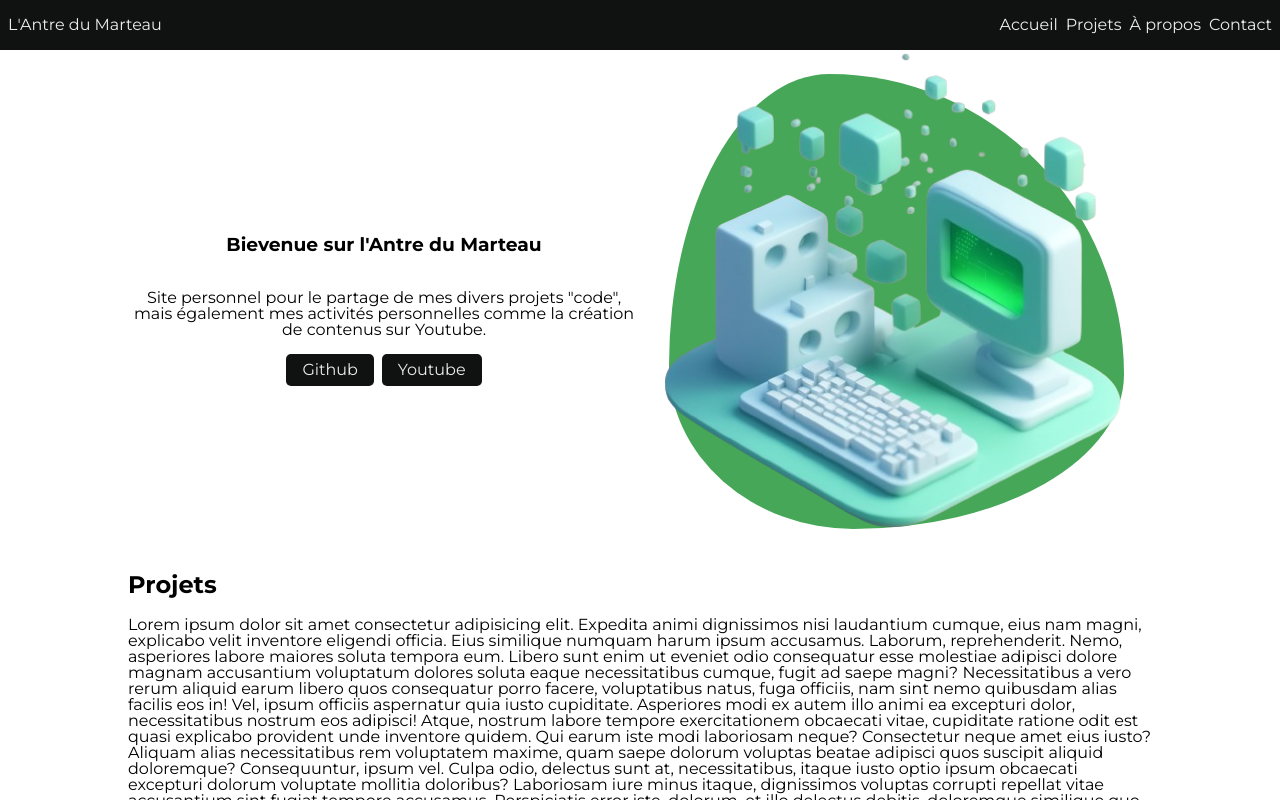
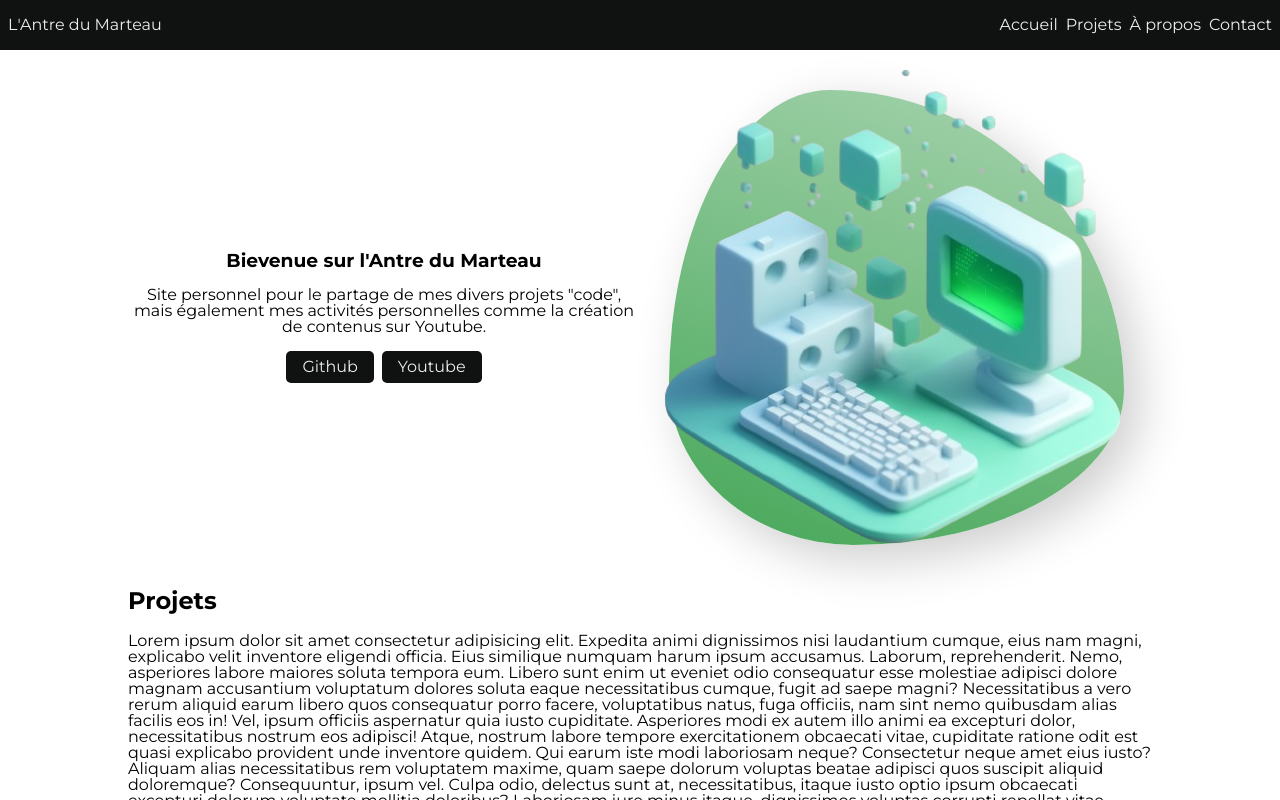
Before and after one commit to Brossierclement/website, a React (Vite) app: page / in a window 1280 px wide. Shown: the top 800 px of the page. Built offline with nearby package versions, Linux system fonts and the light colour scheme.

Commit message:
chore: change linear gradient to background image-welcome

```diff
--- a/src/assets/pages/home/home.scss
+++ b/src/assets/pages/home/home.scss
@@ -2,16 +2,21 @@
 .home {
   margin: 0 auto;
   max-width: 1024px;
-  padding: 50px 8px 0 8px;
+  padding: 66px 8px 0 8px;
   .section {
     scroll-margin-top: 68px;
   }
   .welcome {
     display: grid;
     text-align: center;
+    h1,
+    p {
+      margin: 0;
+    }
     .introduce-welcome {
       display: flex;
       flex-direction: column;
+      gap: 16px;
       justify-content: center;
       margin: 0 auto;
       max-width: 515px;
@@ -29,8 +34,9 @@
       z-index: -1;
       &::before {
         animation: morphing 10s infinite;
-        background: #46a758;
+        background: linear-gradient(19deg, #46a758 0%, #a8d4b0 100%);
         border-radius: 30% 70% 70% 30% / 30% 30% 70% 70%;
+        box-shadow: 15px 15px 50px rgba(0, 0, 0, 0.2);
         content: "";
         inset: 24px;
         position: absolute;
```
